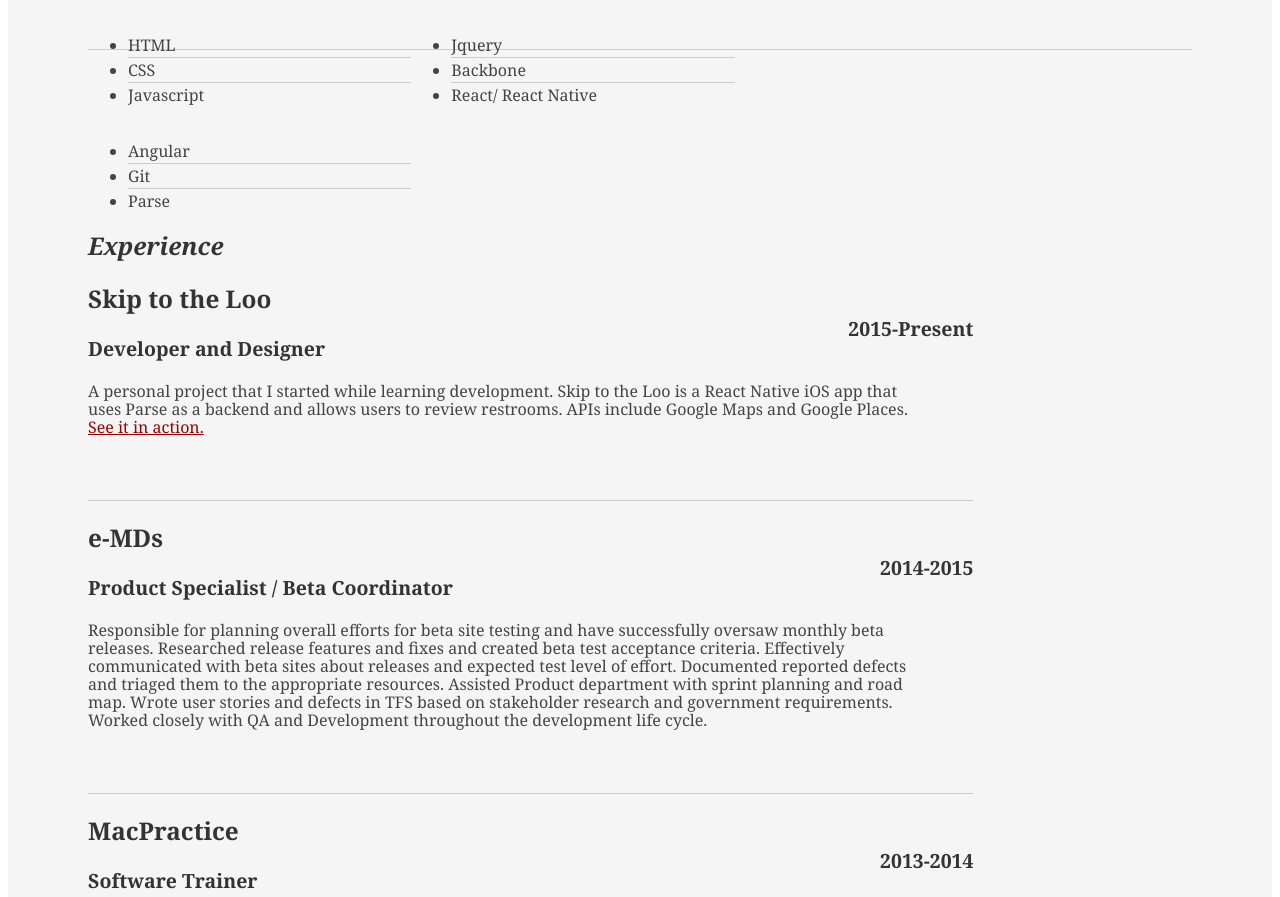
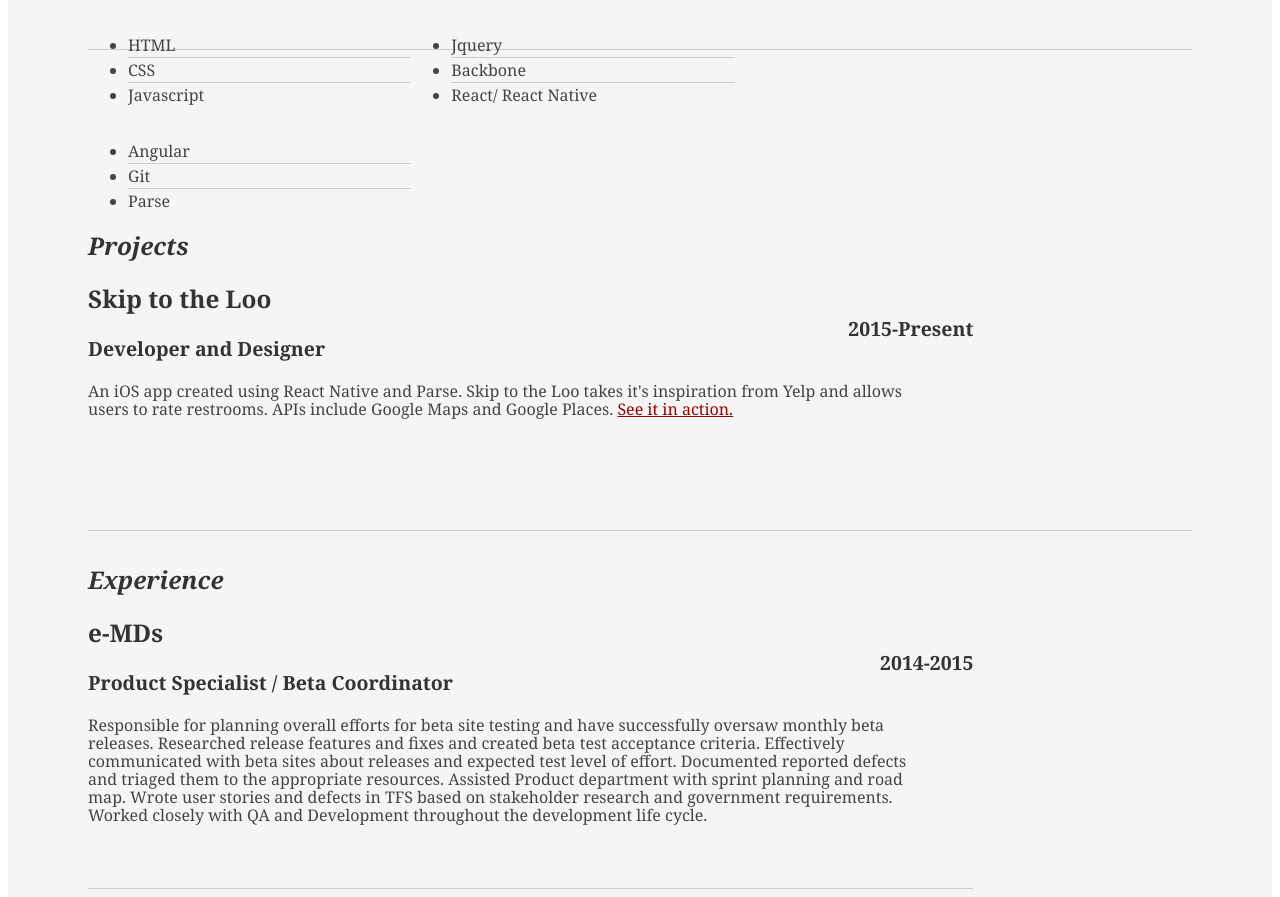
Before and after one commit to noelfarris/portfolio, a plain HTML site: page Resume/index.html in a window 1280 px wide. Shown: the part 1043-1940 px from the top of the page. Drawn offline with Linux system fonts and the light colour scheme; a small style sheet from the web is missing.

Commit message:
added projects

```diff
--- a/Resume/index.html
+++ b/Resume/index.html
@@ -100,17 +100,26 @@
 					<div class="yui-gf">
 
 						<div class="yui-u first">
+							<h2>Projects</h2>
+						</div>
+						<div class="yui-u">
+							<div class="job last">
+								<h2>Skip to the Loo</h2>
+								<h3>Developer and Designer</h3>
+								<h4>2015-Present</h4>
+								<p>An iOS app created using React Native and Parse. Skip to the Loo takes it's inspiration from Yelp and allows users to rate restrooms. APIs include Google Maps and Google Places. <a href="http://noelfarris.github.io/portfolio/skip/index.html">See it in action.</a></p>
+							</div>
+						</div>
+					</div>
+
+					<div class="yui-gf">
+
+						<div class="yui-u first">
 							<h2>Experience</h2>
 						</div><!--// .yui-u -->
 
 						<div class="yui-u">
 
-							<div class="job">
-								<h2>Skip to the Loo</h2>
-								<h3>Developer and Designer</h3>
-								<h4>2015-Present</h4>
-								<p>A personal project that I started while learning development. Skip to the Loo is a React Native iOS app that uses Parse as a backend and allows users to review restrooms. APIs include Google Maps and Google Places. <a href="http://noelfarris.github.io/portfolio/skip/index.html">See it in action.</a></p>
-							</div>
 
 							<div class="job">
 								<h2>e-MDs</h2>
```
